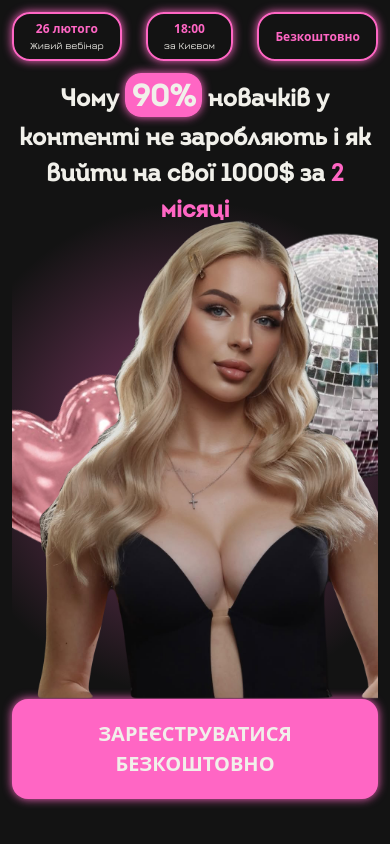
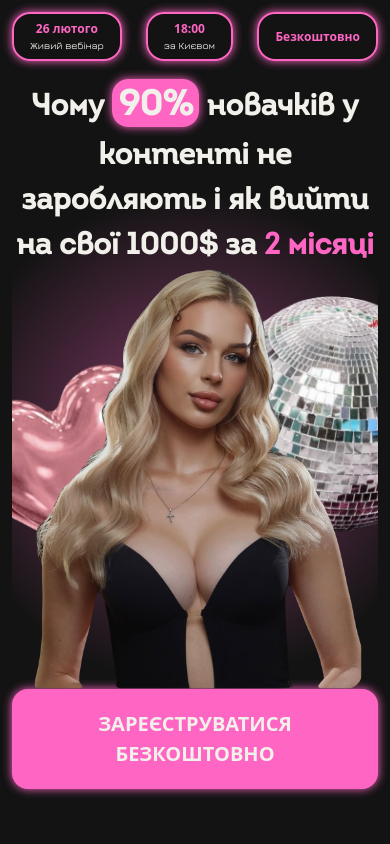
Before and after one commit to AdamT3H/yeva-landing, a Next.js app: page / in a window 390 px wide. Shown: the top 844 px of the page. Built offline with nearby package versions, Linux system fonts and the light colour scheme.

Commit message:
Fix person phono

```diff
--- a/app/home.module.css
+++ b/app/home.module.css
@@ -417,22 +417,22 @@
   .containerElemAtHeader{
     padding: 6px 16px 6px 16px;
     border-radius: 18px;
-    margin-bottom: 15px;
+    margin-bottom: 20px;
   }
 
 
 
   .mainText {
-    font-size: 24px;
+    font-size: 30px;
     line-height: 1.5;
     font-weight: 800;
-    margin-bottom: -30px;
+    margin-bottom: -80px;
   }
 
   .highlight {
     padding: 10px 6px 3px 7px;
     border-radius: 16px;
-    font-size: 30px;
+    font-size: 35px;
   }
 
 
@@ -505,8 +505,8 @@
   }
 
   .ball {
-    width: 400px;
-    top: -5%;
+    width: 350px;
+    top: 10%;
     left: 40%;
   }
 
@@ -517,7 +517,7 @@
   }
 
   .person {
-    width: 550px;
+    width: 350px;
     bottom: 0;
     left: 0%;
     border-radius: 16px;
```
